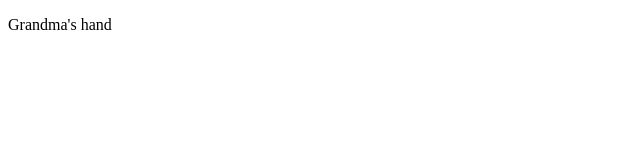
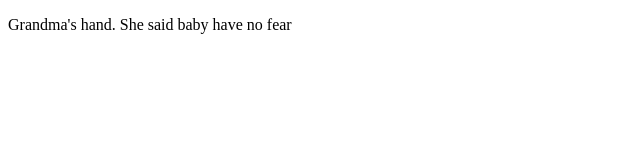
Before and after one commit to ulrich-arthur/git-one, a plain HTML site: page index.html in a window 1280 px wide. Shown: the whole page, without its empty margins (0-640 px from the left). Drawn offline with Linux system fonts and the light colour scheme.

Commit message:
SHe said have no fear

```diff
--- a/index.html
+++ b/index.html
@@ -7,6 +7,6 @@
     <title>Document</title>
 </head>
 <body>
-    <p>Grandma's hand </p>
+    <p>Grandma's hand. She said baby have no fear</p>
 </body>
 </html>
```
